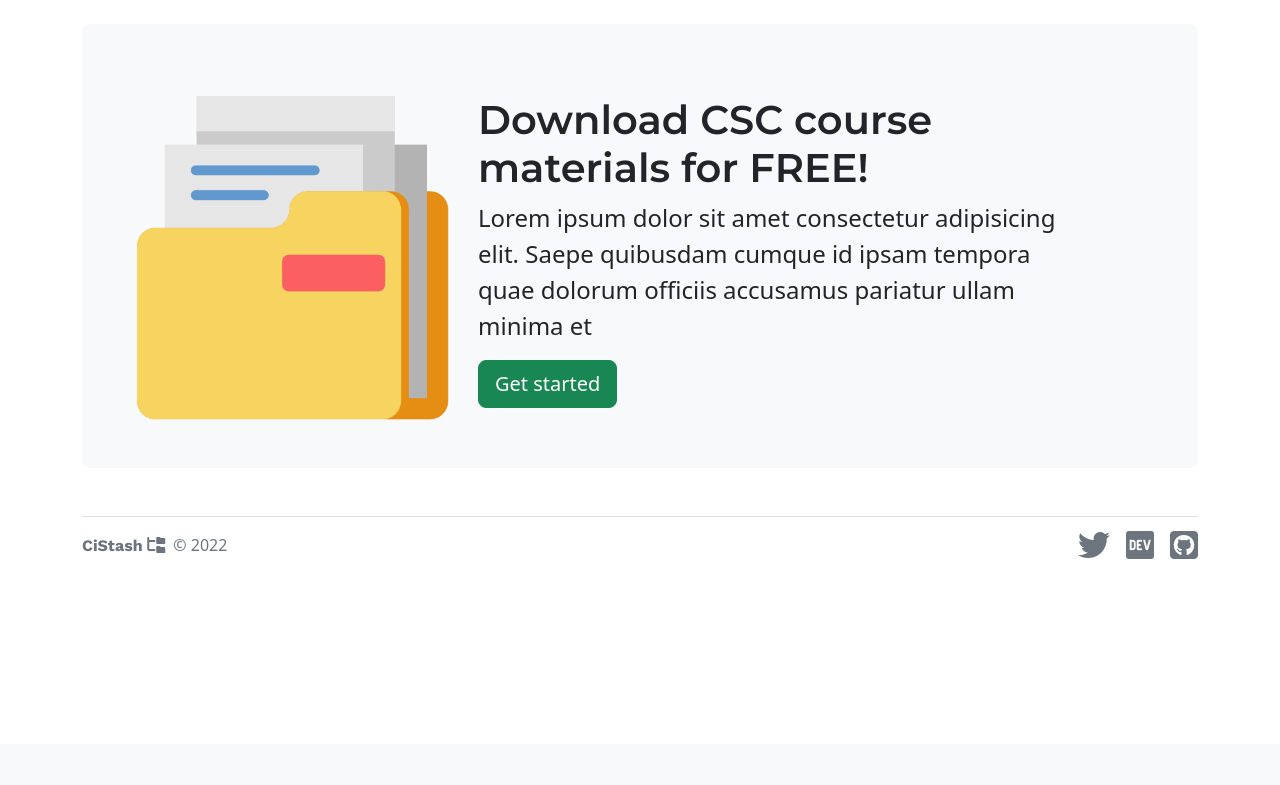
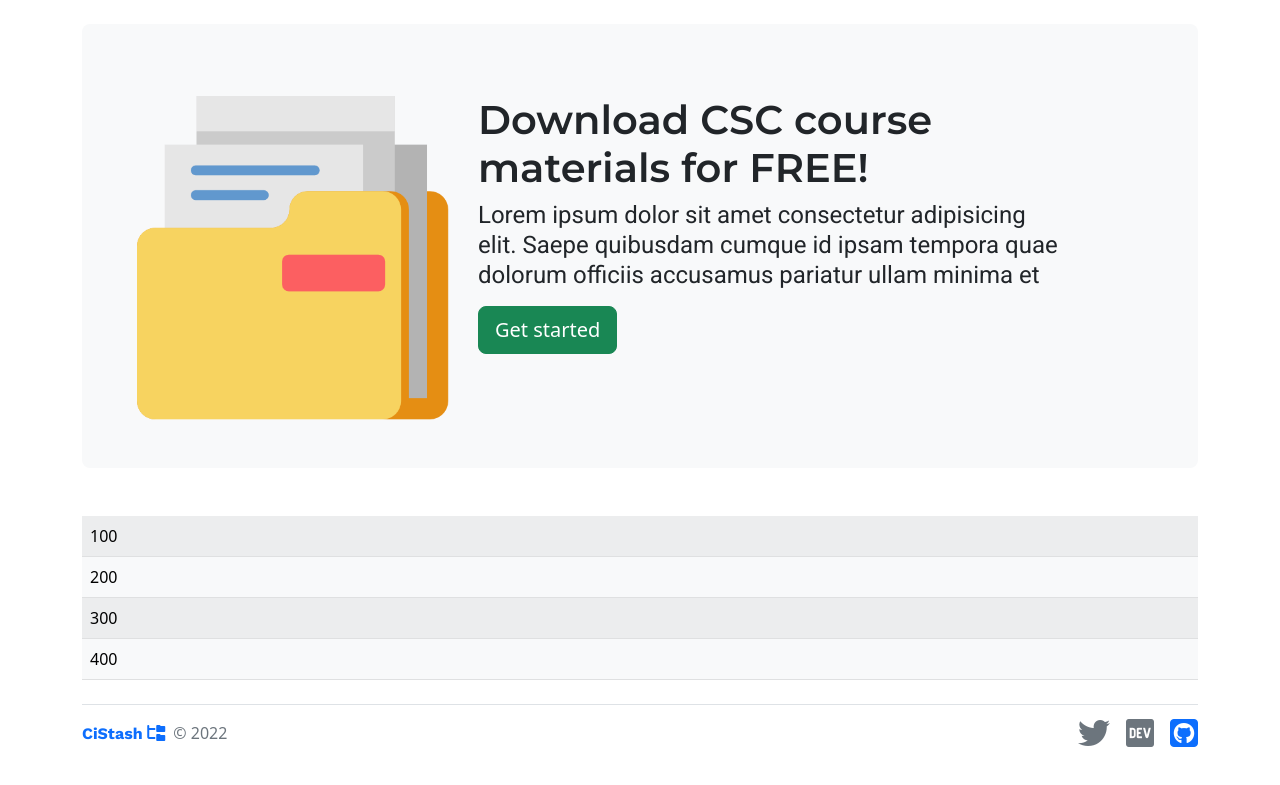
Before and after one commit to israel-oye/CiStash, a Flask app: page / in a window 1280 px wide. Shown: the part 56-841 px from the top of the page. Before the commit the page ends 615 px from the top, so only its background shows below. Run offline with Flask 3, Linux system fonts and the light colour scheme; some libraries are stand-ins or nearby versions.

Commit message:
add table

```diff
--- a/src/home/routes.py
+++ b/src/home/routes.py
@@ -1,12 +1,19 @@
 # from ..home import home_bp
+from typing import SupportsInt
 from flask import current_app, redirect, request, render_template, url_for, Blueprint
 home_bp = Blueprint('home_bp', __name__, template_folder="templates", static_folder="static")
+
 
 @home_bp.get("/")
 def index():
     # current_app.logger.info(request.path.split('/'))
-
-    return render_template("index.html")
+    lvls = [
+        {'id': 1, 'name': 100},
+        {'id': 2, 'name': 200},
+        {'id': 3, 'name': 300},
+        {'id': 4, 'name': 400}
+    ]
+    return render_template("index.html", levels=lvls)
 
 
 # def get_segment(request):
--- a/src/static/css/stylesheet.css
+++ b/src/static/css/stylesheet.css
@@ -9,8 +9,26 @@ h1 {
     font-weight: 700;
 }
 
+p {
+    font-family: 'Roboto', sans-serif;
+}
+
+table {
+    width: 20%;
+}
+
 .top-img {
     padding: 20px auto auto;
+}
+
+.brand-text {
+    font-family: 'Work Sans', sans-serif;
+    font-weight: 700;
+}
+
+.nav-text {
+    font-family: 'Work Sans', sans-serif;
+    font-weight: 500;
 }
 
 @media (max-width: 575px) {
@@ -24,13 +42,3 @@ h1 {
         margin: 5%;
     }
 }
-
-.brand-text {
-    font-family: 'Work Sans', sans-serif;
-    font-weight: 700;
-}
-
-.nav-text {
-    font-family: 'Work Sans', sans-serif;
-    font-weight: 500;
-}
--- a/src/templates/include/_footer.html
+++ b/src/templates/include/_footer.html
@@ -2,7 +2,7 @@
     <div class="container">
         <footer class="d-flex flex-wrap justify-content-between align-items-center py-3 my-4 border-top">
             <div class="col-md-4 d-flex align-items-center">
-                <a href="/" class="fw-bolder brand-text mb-3 me-2 mb-md-0 text-muted text-decoration-none lh-1">
+                <a href="/" class="fw-bolder brand-text mb-3 me-2 mb-md-0 text-decoration-none lh-1">
                     CiStash <i class="fa-solid fa-folder-tree"></i>
                 </a>
                 <span class="text-muted">&copy; 2022</span>
@@ -11,7 +11,7 @@
             <ul class="nav col-md-4 justify-content-end list-unstyled d-flex">
                 <li class="ms-3"><a class="text-muted" href="https://twitter.com/israeL__xy" target="_blank"><i class="fa-brands fa-twitter fa-2xl"></i></li>
                 <li class="ms-3"><a class="text-muted" href="https://dev.to/israel__xy" target="_blank"><i class="fa-brands fa-dev fa-2xl"></i></li>
-                <li class="ms-3"><a class="text-muted" href="https://github.com/israel-oye" title="GitHub" target="_blank"><i class="fa-brands fa-square-github fa-2xl"></i></a></li>
+                <li class="ms-3"><a class="" href="https://github.com/israel-oye" title="GitHub" target="_blank"><i class="fa-brands fa-square-github fa-2xl"></i></a></li>
             </ul>
         </footer>
     </div>
--- a/src/templates/include/_navbar.html
+++ b/src/templates/include/_navbar.html
@@ -1,6 +1,6 @@
 <nav class="navbar navbar-expand-lg bg-light">
     <div class="container-fluid mx-4">
-        <a class="navbar-brand brand-text" href="#">CiStash <i class="fa-solid fa-folder-tree"></i></a>
+        <a class="navbar-brand brand-text" href="/">CiStash <i class="fa-solid fa-folder-tree"></i></a>
         <button class="navbar-toggler" type="button" data-bs-toggle="collapse" data-bs-target="#navbarSupportedContent" aria-controls="navbarSupportedContent" aria-expanded="false" aria-label="Toggle navigation">
         <span class="navbar-toggler-icon"></span>
       </button>
@@ -10,16 +10,11 @@
                     <a class="nav-link active nav-text" aria-current="page" href="/">Home</a>
                 </li>
                 <li class="nav-item dropdown px-3">
-                    <a class="nav-link dropdown-toggle nav-text" href="#" role="button" data-bs-toggle="dropdown" aria-expanded="false">Levels</a>
+                    <a class="nav-link dropdown-toggle nav-text" href="/levels" role="button" data-bs-toggle="dropdown" aria-expanded="false">Levels</a>
                     <ul class="dropdown-menu">
-                        <!-- {% for l in levels %}
-                        <li><a class="dropdown-item" href="level/{{l['id']}}">{{l['name']}}</a></li>
-                        {% endfor %} -->
-
-                        <li><a class="dropdown-item" href="#">200</a></li>
-                        <li><a class="dropdown-item" href="#">300</a></li>
-                        <li><a class="dropdown-item" href="#">400</a></li>
-
+                        {% for level in levels %}
+                        <li><a class="dropdown-item" href="level/{{level['id']}}">{{level['name']}}</a></li>
+                        {% endfor %}
                     </ul>
                 </li>
                 <li class="nav-item px-3">
--- a/src/templates/index.html
+++ b/src/templates/index.html
@@ -11,10 +11,22 @@
             </div>
             <div class="col-lg-7 col-md-8 mt-2 col-sm-7 pt-3 fs-4">
                 <h1 class="text-align-center">Download CSC course materials for <span class="fw-3">FREE!</span> </h1>
-                <p>Lorem ipsum dolor sit amet consectetur adipisicing elit. Saepe quibusdam cumque id ipsam tempora quae dolorum officiis accusamus pariatur ullam minima et</p>
+                <p class="lh-sm">Lorem ipsum dolor sit amet consectetur adipisicing elit. Saepe quibusdam cumque id ipsam tempora quae dolorum officiis accusamus pariatur ullam minima et</p>
                 <button class="btn btn-lg btn-success px-3">Get started</button>
             </div>
         </div>
     </div>
+    <div>
+        <table class="table table-responsive table-light table-hover table-striped">
+            <thead></thead>
+            <tbody>
+                {% for level in levels %}
+                <tr>
+                    <td>{{level.name}}</td>
+                </tr>
+                {% endfor %}
+            </tbody>
+        </table>
+    </div>
 </div>
 {% endblock %}
```
